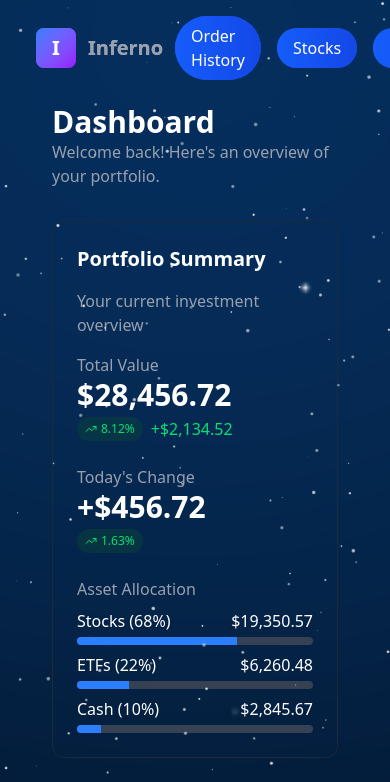
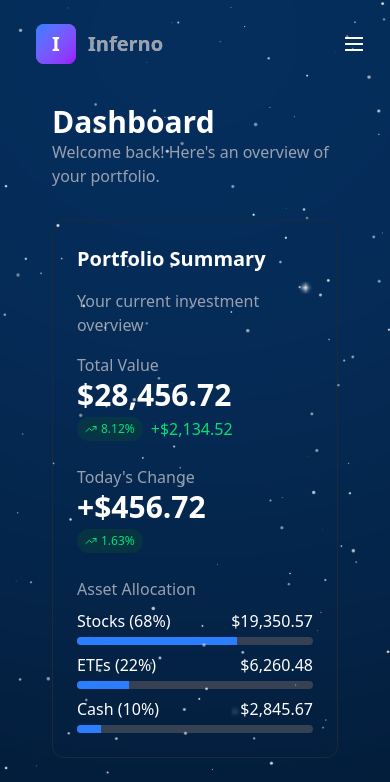
Before and after one commit to OJASWI-17/investment-inferno-f, a React (Vite) app in the folder test-frontend-/frontend/: page /dashboard in a window 390 px wide. Shown: the top 782 px of the page. Built offline with nearby package versions, Linux system fonts and the light colour scheme.

Commit message:
frontend deadass

```diff
--- a/test-frontend-/frontend/src/components/Navbar.jsx
+++ b/test-frontend-/frontend/src/components/Navbar.jsx
@@ -1,100 +1,210 @@
+// import { useState, useEffect } from 'react';
+// import { Link ,useNavigate } from 'react-router-dom';
+
+// const Navbar = () => {
+//     const [scrolled, setScrolled] = useState(false);
+//     const navigate = useNavigate();
+
+//     useEffect(() => {
+//         const handleScroll = () => {
+//             if (window.scrollY > 10) {
+//                 setScrolled(true);
+//             } else {
+//                 setScrolled(false);
+//             }
+//         };
+
+//         window.addEventListener('scroll', handleScroll);
+//         return () => window.removeEventListener('scroll', handleScroll);
+//     }, []);
+
+//     function handleSignout() {
+//         localStorage.removeItem('jwt_token'); // Remove the token from local storage
+//         navigate('/signin');
+//     }
+
+
+//     return (
+//         <nav
+//             className={`fixed top-0 left-0 right-0 z-50 transition-all duration-300 py-4 px-6 md:px-10 ${scrolled ? 'bg-background/80 backdrop-blur-lg shadow-md' : 'bg-transparent'
+//                 }`}
+//         >
+//             <div className="max-w-9xl mx-auto flex justify-between items-center">
+//                 <div className="flex items-center space-x-3 animate-fade-in" style={{ animationDelay: '0.1s' }}>
+//                     <Link to="/landing" className="flex items-center space-x-3 animate-fade-in cursor-pointer px-3 py-2 rounded-md hover:bg-gray-700 transition-all duration-300" style={{ animationDelay: '0.1s' }}>
+//                         <div className="w-10 h-10 rounded-lg bg-gradient-to-br from-blue-500 to-purple-600 flex items-center justify-center glow-text button-glow">
+//                             <span className="text-white font-bold text-xl">I</span>
+//                         </div>
+//                         <span className="text-gray-400 font-semibold text-xl">Inferno</span>
+//                     </Link>
+//                 </div>
+
+
+
+//                 <div className="flex items-center space-x-4 animate-fade-in" style={{ animationDelay: '0.3s' }}>
+//                     {/* <Link
+//             to="/login"
+//             className="text-white hover:text-blue-400 transition-colors"
+//           >
+//             Login
+//           </Link> */}
+//                     {/* <Link
+//                         to="/dashboard"
+//                         className="bg-gradient-to-r from-blue-600 to-blue-700 hover:from-blue-500 hover:to-blue-600 text-white font-medium px-4 py-2 rounded-full button-hover-effect flex items-center justify-center"
+//                     >
+//                         Dashboard
+//                     </Link> */}
+//                     <Link
+//                         to="/orderhistory"
+//                         className="bg-gradient-to-r from-blue-600 to-blue-700 hover:from-blue-500 hover:to-blue-600 text-white font-medium px-4 py-2 rounded-full button-hover-effect flex items-center justify-center"
+//                     >
+//                         Order History
+//                     </Link>
+//                     {/* <Link
+//                         to="/"
+//                         className="bg-gradient-to-r from-blue-600 to-blue-700 hover:from-blue-500 hover:to-blue-600 text-white font-medium px-4 py-2 rounded-full button-hover-effect flex items-center justify-center"
+//                     >
+//                         Sign out
+//                     </Link> */}
+//                     <Link
+//                         to="/stocklist"
+//                         className="bg-gradient-to-r from-blue-600 to-blue-700 hover:from-blue-500 hover:to-blue-600 text-white font-medium px-4 py-2 rounded-full button-hover-effect flex items-center justify-center"
+//                     >
+//                         Stocks
+//                     </Link>
+//                     <Link
+//                         to="/leaderboard"
+//                         className="bg-gradient-to-r from-blue-600 to-blue-700 hover:from-blue-500 hover:to-blue-600 text-white font-medium px-4 py-2 rounded-full button-hover-effect flex items-center justify-center"
+//                     >
+//                         Leaderboard
+//                     </Link>
+//                     <Link
+//                         to="/portfolio"
+//                         className="bg-gradient-to-r from-blue-600 to-blue-700 hover:from-blue-500 hover:to-blue-600 text-white font-medium px-4 py-2 rounded-full button-hover-effect flex items-center justify-center"
+//                     >
+//                         My Portfolio
+//                     </Link>
+
+
+//                     <button
+//                     onClick={handleSignout}
+//                     className="bg-gradient-to-r from-blue-600 to-blue-700 hover:from-blue-500 hover:to-blue-600 text-white font-medium px-4 py-2 rounded-full button-hover-effect flex items-center justify-center"
+//                     >
+//                         Sign Out
+
+//                     </button>
+//                 </div>
+//             </div>
+//         </nav>
+//     );
+// };
+
+// export default Navbar;
+
+
 import { useState, useEffect } from 'react';
-import { Link ,useNavigate } from 'react-router-dom';
+import { Link, useNavigate } from 'react-router-dom';
 
 const Navbar = () => {
   const [scrolled, setScrolled] = useState(false);
+  const [isMobileMenuOpen, setIsMobileMenuOpen] = useState(false);
   const navigate = useNavigate();
 
   useEffect(() => {
     const handleScroll = () => {
-            if (window.scrollY > 10) {
-                setScrolled(true);
-            } else {
-                setScrolled(false);
-            }
+      setScrolled(window.scrollY > 10);
     };
-
     window.addEventListener('scroll', handleScroll);
     return () => window.removeEventListener('scroll', handleScroll);
   }, []);
 
   function handleSignout() {
-        localStorage.removeItem('jwt_token'); // Remove the token from local storage
+    localStorage.removeItem('jwt_token');
     navigate('/signin');
   }
 
-
   return (
     <nav
-            className={`fixed top-0 left-0 right-0 z-50 transition-all duration-300 py-4 px-6 md:px-10 ${scrolled ? 'bg-background/80 backdrop-blur-lg shadow-md' : 'bg-transparent'
+      className={`fixed top-0 left-0 right-0 z-50 transition-all duration-300 py-4 px-6 md:px-10 ${
+        scrolled ? 'bg-background/80 backdrop-blur-lg shadow-md' : 'bg-transparent'
       }`}
     >
       <div className="max-w-9xl mx-auto flex justify-between items-center">
-                <div className="flex items-center space-x-3 animate-fade-in" style={{ animationDelay: '0.1s' }}>
-                    <Link to="/landing" className="flex items-center space-x-3 animate-fade-in cursor-pointer px-3 py-2 rounded-md hover:bg-gray-700 transition-all duration-300" style={{ animationDelay: '0.1s' }}>
-                        <div className="w-10 h-10 rounded-lg bg-gradient-to-br from-blue-500 to-purple-600 flex items-center justify-center glow-text button-glow">
+        {/* Logo */}
+        <Link
+          to="/landing"
+          className="flex items-center space-x-3 cursor-pointer px-3 py-2 rounded-md hover:bg-gray-700 transition-all duration-300"
+        >
+          <div className="w-10 h-10 rounded-lg bg-gradient-to-br from-blue-500 to-purple-600 flex items-center justify-center">
             <span className="text-white font-bold text-xl">I</span>
           </div>
           <span className="text-gray-400 font-semibold text-xl">Inferno</span>
         </Link>
-                </div>
 
-
-
-                <div className="flex items-center space-x-4 animate-fade-in" style={{ animationDelay: '0.3s' }}>
-                    {/* <Link
-            to="/login"
-            className="text-white hover:text-blue-400 transition-colors"
-          >
-            Login
-          </Link> */}
-                    {/* <Link
-                        to="/dashboard"
-                        className="bg-gradient-to-r from-blue-600 to-blue-700 hover:from-blue-500 hover:to-blue-600 text-white font-medium px-4 py-2 rounded-full button-hover-effect flex items-center justify-center"
-                    >
-                        Dashboard
-                    </Link> */}
+        {/* Desktop Nav */}
+        <div className="hidden md:flex items-center space-x-4">
           <Link
             to="/orderhistory"
-                        className="bg-gradient-to-r from-blue-600 to-blue-700 hover:from-blue-500 hover:to-blue-600 text-white font-medium px-4 py-2 rounded-full button-hover-effect flex items-center justify-center"
+            className="bg-gradient-to-r from-blue-600 to-blue-700 hover:from-blue-500 hover:to-blue-600 text-white font-medium px-4 py-2 rounded-full flex items-center justify-center transition-all duration-300 hover:scale-105"
           >
             Order History
           </Link>
-                    {/* <Link
-                        to="/"
-                        className="bg-gradient-to-r from-blue-600 to-blue-700 hover:from-blue-500 hover:to-blue-600 text-white font-medium px-4 py-2 rounded-full button-hover-effect flex items-center justify-center"
-                    >
-                        Sign out
-                    </Link> */}
           <Link
             to="/stocklist"
-                        className="bg-gradient-to-r from-blue-600 to-blue-700 hover:from-blue-500 hover:to-blue-600 text-white font-medium px-4 py-2 rounded-full button-hover-effect flex items-center justify-center"
+            className="bg-gradient-to-r from-blue-600 to-blue-700 hover:from-blue-500 hover:to-blue-600 text-white font-medium px-4 py-2 rounded-full flex items-center justify-center transition-all duration-300 hover:scale-105"
           >
             Stocks
           </Link>
           <Link
             to="/leaderboard"
-                        className="bg-gradient-to-r from-blue-600 to-blue-700 hover:from-blue-500 hover:to-blue-600 text-white font-medium px-4 py-2 rounded-full button-hover-effect flex items-center justify-center"
+            className="bg-gradient-to-r from-blue-600 to-blue-700 hover:from-blue-500 hover:to-blue-600 text-white font-medium px-4 py-2 rounded-full flex items-center justify-center transition-all duration-300 hover:scale-105"
           >
             Leaderboard
           </Link>
           <Link
             to="/portfolio"
-                        className="bg-gradient-to-r from-blue-600 to-blue-700 hover:from-blue-500 hover:to-blue-600 text-white font-medium px-4 py-2 rounded-full button-hover-effect flex items-center justify-center"
+            className="bg-gradient-to-r from-blue-600 to-blue-700 hover:from-blue-500 hover:to-blue-600 text-white font-medium px-4 py-2 rounded-full flex items-center justify-center transition-all duration-300 hover:scale-105"
           >
             My Portfolio
           </Link>
-
-
           <button
             onClick={handleSignout}
-                    className="bg-gradient-to-r from-blue-600 to-blue-700 hover:from-blue-500 hover:to-blue-600 text-white font-medium px-4 py-2 rounded-full button-hover-effect flex items-center justify-center"
+            className="bg-gradient-to-r from-blue-600 to-blue-700 hover:from-blue-500 hover:to-blue-600 text-white font-medium px-4 py-2 rounded-full flex items-center justify-center transition-all duration-300 hover:scale-105"
           >
             Sign Out
-
           </button>
         </div>
+
+        {/* Mobile Menu Button */}
+        <button
+          className="md:hidden text-white focus:outline-none"
+          onClick={() => setIsMobileMenuOpen(!isMobileMenuOpen)}
+        >
+          <svg
+            className="w-6 h-6"
+            fill="none"
+            stroke="currentColor"
+            viewBox="0 0 24 24"
+          >
+            {isMobileMenuOpen ? (
+              <path strokeLinecap="round" strokeLinejoin="round" strokeWidth={2} d="M6 18L18 6M6 6l12 12" />
+            ) : (
+              <path strokeLinecap="round" strokeLinejoin="round" strokeWidth={2} d="M4 6h16M4 12h16M4 18h16" />
+            )}
+          </svg>
+        </button>
       </div>
+
+      {/* Mobile Menu */}
+      {isMobileMenuOpen && (
+        <div className="md:hidden mt-4 px-4 space-y-3 bg-background/80 backdrop-blur-lg shadow-md">
+          <Link to="/orderhistory" className="block text-white" onClick={() => setIsMobileMenuOpen(false)}>Order History</Link>
+          <Link to="/stocklist" className="block text-white" onClick={() => setIsMobileMenuOpen(false)}>Stocks</Link>
+          <Link to="/leaderboard" className="block text-white" onClick={() => setIsMobileMenuOpen(false)}>Leaderboard</Link>
+          <Link to="/portfolio" className="block text-white" onClick={() => setIsMobileMenuOpen(false)}>My Portfolio</Link>
+          <button onClick={handleSignout} className="block text-white w-full text-left">Sign Out</button>
+        </div>
+      )}
     </nav>
   );
 };
```
Lines whose indentation alone changed are shown as unchanged.
